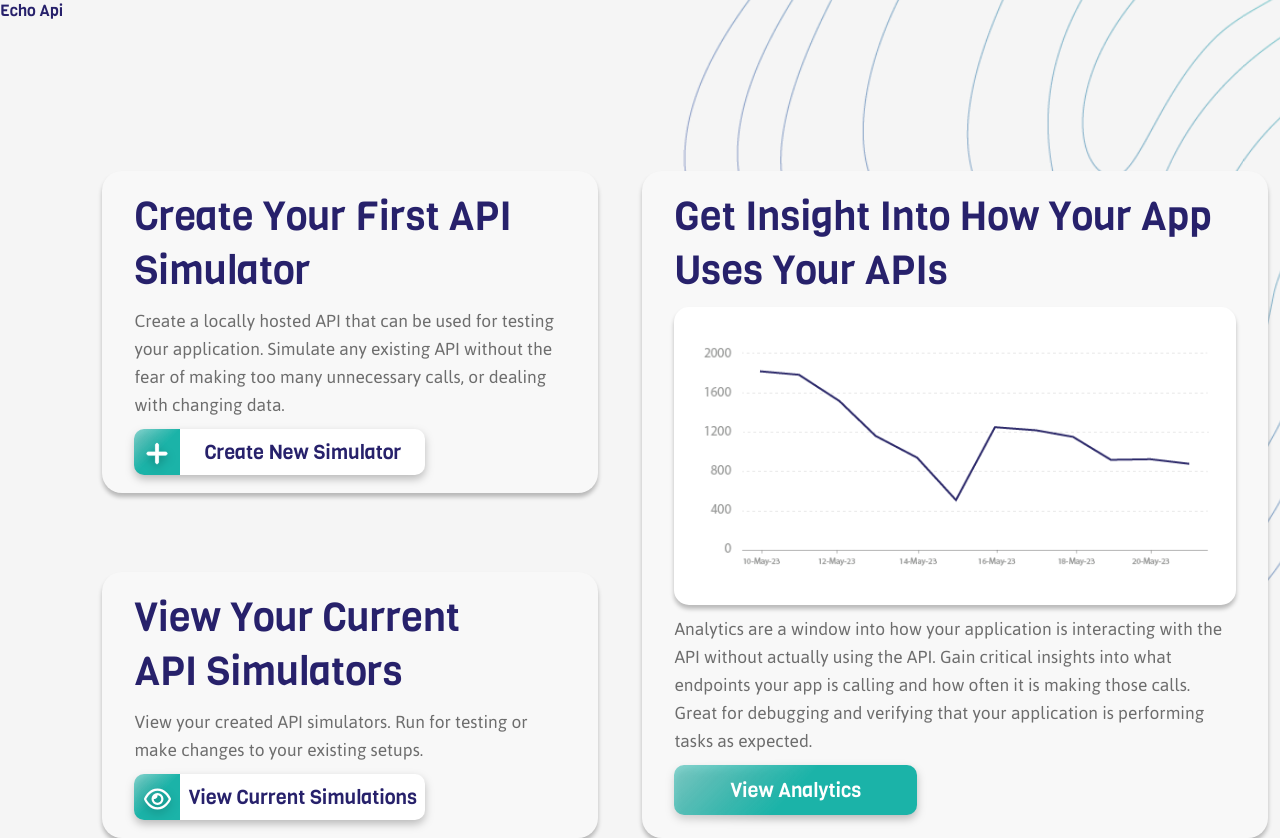
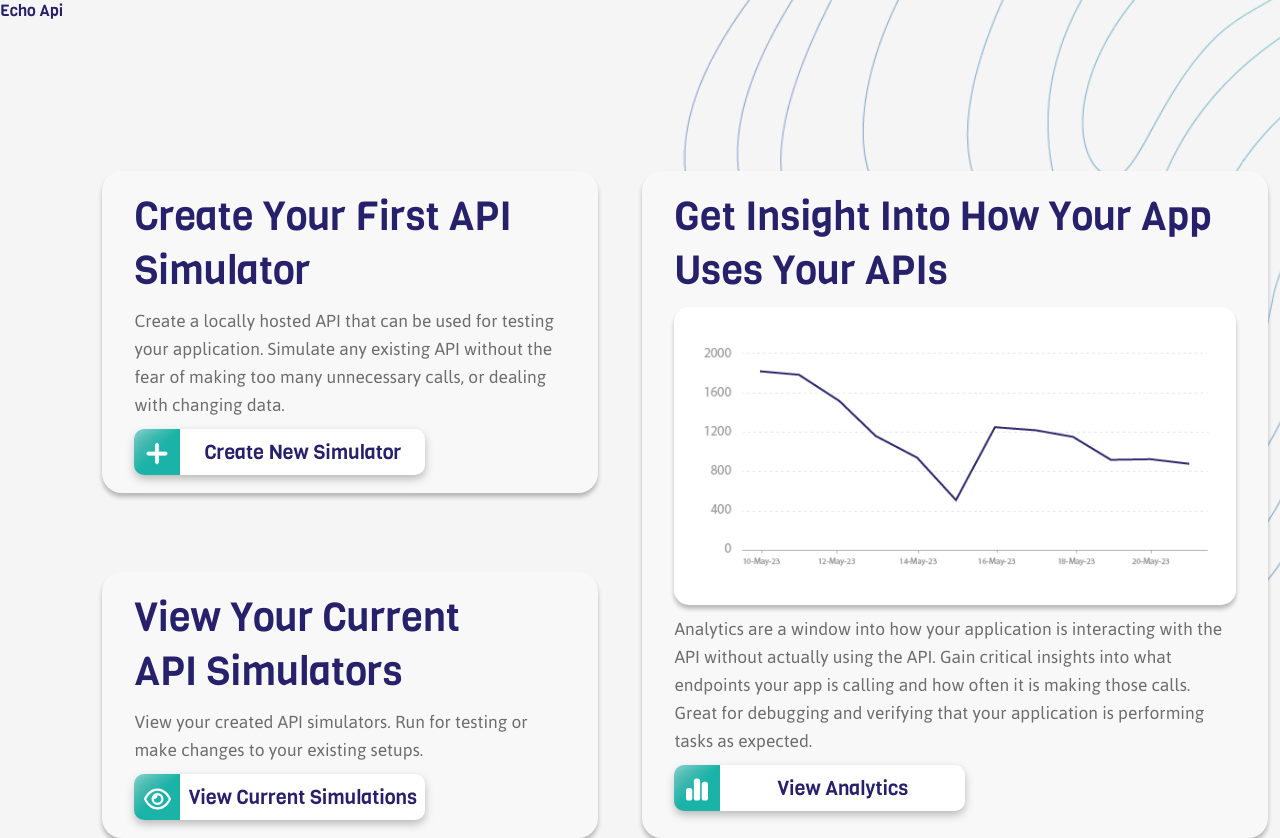
Before and after one commit to tritech-software-solutions/echo-api-frontend, a React (Create React App) app: page / in a window 1280 px wide. Built offline with nearby package versions, Linux system fonts and the light colour scheme.

Commit message:
Altered the Analytics button

```diff
--- a/src/modules/general/Button/Button.css
+++ b/src/modules/general/Button/Button.css
@@ -1,18 +1,20 @@
 .svg-icon .eye-icon {
     width: 27px;
-    filter: drop-shadow(0px 4px 4px rgba(0, 0, 0, 0.25));
 }
 
 .svg-icon .plus-icon {
     width: 22px;
     stroke: #FFFFFF;
     stroke-width: 15px;
-    filter: drop-shadow(0px 4px 4px rgba(0, 0, 0, 0.25));
+}
+
+.svg-icon .chart-icon {
+    width: 22px;
+
 }
 
 .svg-icon {
     fill: #FFFFFF;
-
 }
 
 .button {
--- a/src/modules/pages/home/HomePage.tsx
+++ b/src/modules/pages/home/HomePage.tsx
@@ -5,6 +5,7 @@ import React from "react";
 
 import Background1 from "../../../assets/background1.png"
 import { ReactComponent as EyeSvg } from '../../../assets/icons/eye-regular.svg';
+import { ReactComponent as ChartSvg } from '../../../assets/icons/chart-simple-solid.svg';
 import { ReactComponent as PlusSvg } from '../../../assets/icons/plus-solid.svg';
 import GraphSvg from '../../../assets/graph.png';
 
@@ -14,7 +15,8 @@ class HomePage extends React.Component {
 
     buttonText = [
         "Create New Simulator",
-        "View Current Simulations"
+        "View Current Simulations",
+        "View Analytics"
     ]
 
     render() {
@@ -41,8 +43,8 @@ class HomePage extends React.Component {
                             </p>
                             <Button
                                 text={this.buttonText[1]}
-                                hasText={true} icon={<EyeSvg
-                                className="eye-icon"/>}
+                                hasText={true}
+                                icon={<EyeSvg className="eye-icon"/>}
                                 />
                         </Card>
                     </div>
@@ -55,9 +57,9 @@ class HomePage extends React.Component {
                             Analytics are a window into how your application is interacting with the API without actually using the API. Gain critical insights into what endpoints your app is calling and how often it is making those calls. Great for debugging and verifying that your application is performing tasks as expected.
                         </p>
                         <Button
-                            className="text-button"
-                            hasText={false}
-                            icon={<div>View Analytics</div>}
+                            text={this.buttonText[2]}
+                            hasText={true}
+                            icon={<ChartSvg className="chart-icon"/>}
                         />
                     </Card>
                 </div>
```
Also changed, not shown: src/assets/icons/chart-simple-solid.svg (added), src/assets/icons/minus-solid.svg (added).
